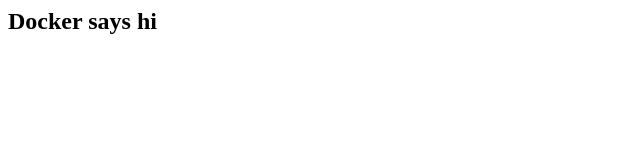
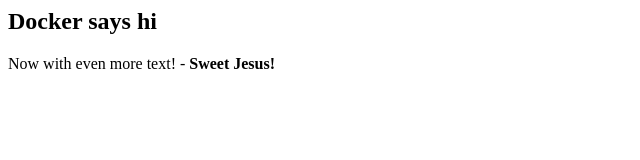
Before and after one commit to lino/dumb-docker, a plain HTML site: page index.html in a window 1280 px wide. Shown: the whole page, without its empty margins (0-640 px from the left). Drawn offline with Linux system fonts and the light colour scheme.

Commit message:
added more text

```diff
--- a/index.html
+++ b/index.html
@@ -1,5 +1,6 @@
 <html>
         <body>
                 <h2>Docker says hi</h2>
+		<p>Now with even more text! - <b>Sweet Jesus!</b></p>
         </body>
 </html>
```
